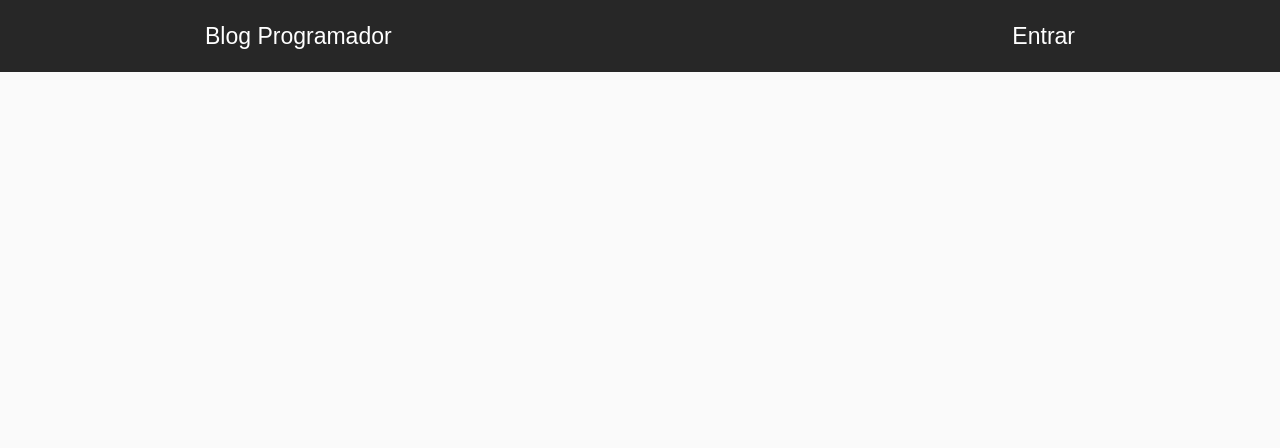
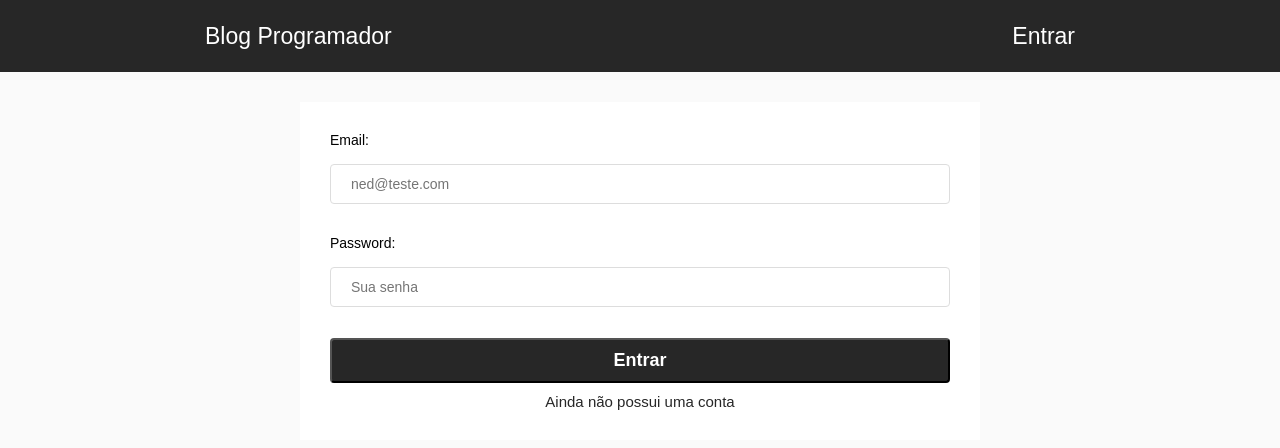
Before and after one commit to matheusned15/Blog-ReactJs, a React (Create React App) app: page /login in a window 1280 px wide. Shown: the top 448 px of the page. Built offline with nearby package versions, Linux system fonts and the light colour scheme; no server answers.

Commit message:
Construindo sistema de Login

```diff
--- a/src/App.js
+++ b/src/App.js
@@ -3,6 +3,9 @@
 import {BrowserRouter, Switch, Route} from 'react-router-dom'
 import Home from './components/Home'
 import Header from './components/Header';
+
+import Login from './components/Login'
+
 
 import firebase from './firebase';
 
@@ -25,6 +28,7 @@
       <Header/>
       <Switch>
         <Route exact path="/" component={Home} />
+        <Route exact path="/login" component={Login} />
       </Switch>
       </BrowserRouter>
 
--- a/src/components/Login/index.js
+++ b/src/components/Login/index.js
@@ -0,0 +1,69 @@
+import React, { Component } from 'react';
+import { Link, withRouter } from 'react-router-dom';
+import firebase from '../../firebase';
+import './login.css';
+
+class Login extends Component {
+
+    constructor(props) {
+        super(props);
+        this.state = {
+            email: '',
+            password: ''
+        };
+        this.entrar = this.entrar.bind(this);
+        this.login = this.login.bind(this);
+    }
+
+    entrar(e) {
+        e.preventDefault();
+
+    }
+
+login = async () => {
+    const { email, password } = this.state;
+
+    try {
+
+    await firebase.login(email, password)
+        .catch((error) => {
+            if (error.code === 'auth/user-not-found') {
+                alert('Este usuário não existe!');
+            } else {
+                alert('Codigo de erro:' + error.code);
+                return null;
+            }
+        })
+    }catch(error){
+        alert(error.message);
+    }
+}
+
+
+    render() {
+        return (
+            <div>
+                <form onSubmit={this.entrar} id="login">
+                    <label>Email:</label><br />
+                    <input
+                    type="email"
+                    autoComplete="off"
+                    autoFocus
+                    value={this.state.email}
+                    onChange={(e) => this.setState({ email: e.target.value })}
+                    placeholder="ned@teste.com"
+                    /><br />
+                    <label>Password:</label><br />
+                    <input type="password" autoComplete="off" value={this.state.password}
+                        onChange={(e) => this.setState({ password: e.target.value })} placeholder="Sua senha"
+                    /><br />
+
+                    <button type="submit">Entrar</button>
+                    <Link to="/register">Ainda não possui uma conta</Link>
+                </form>
+            </div>
+        );
+    }
+}
+
+export default withRouter(Login);
--- /dev/null
+++ b/src/components/Login/login.css
@@ -0,0 +1,36 @@
+form#login{
+    width: 100%;
+    max-width: 680px;
+    margin: 30px auto 0;
+    padding: 30px;
+    background: #fff;
+    display: flex;
+    flex-direction: column;
+}
+
+form#login input{
+    margin-bottom: 15px;
+    height: 40px;
+    border-radius: 4px;
+    border: 1px solid #DDD;
+    padding: 0 20px;
+    font-size: 14px;
+}
+
+form#login button{
+    padding: 10px 20px;
+    margin-bottom: 10px;
+    border-radius: 4px;
+    background: #272727;
+    color: #FFF;
+    font-size: 18px;
+    font-weight: bold;
+    cursor: pointer;
+}
+
+form#login a {
+    text-align: center;
+    text-decoration: none;
+    color: #272727;
+    font-size: 15px;
+}
```
